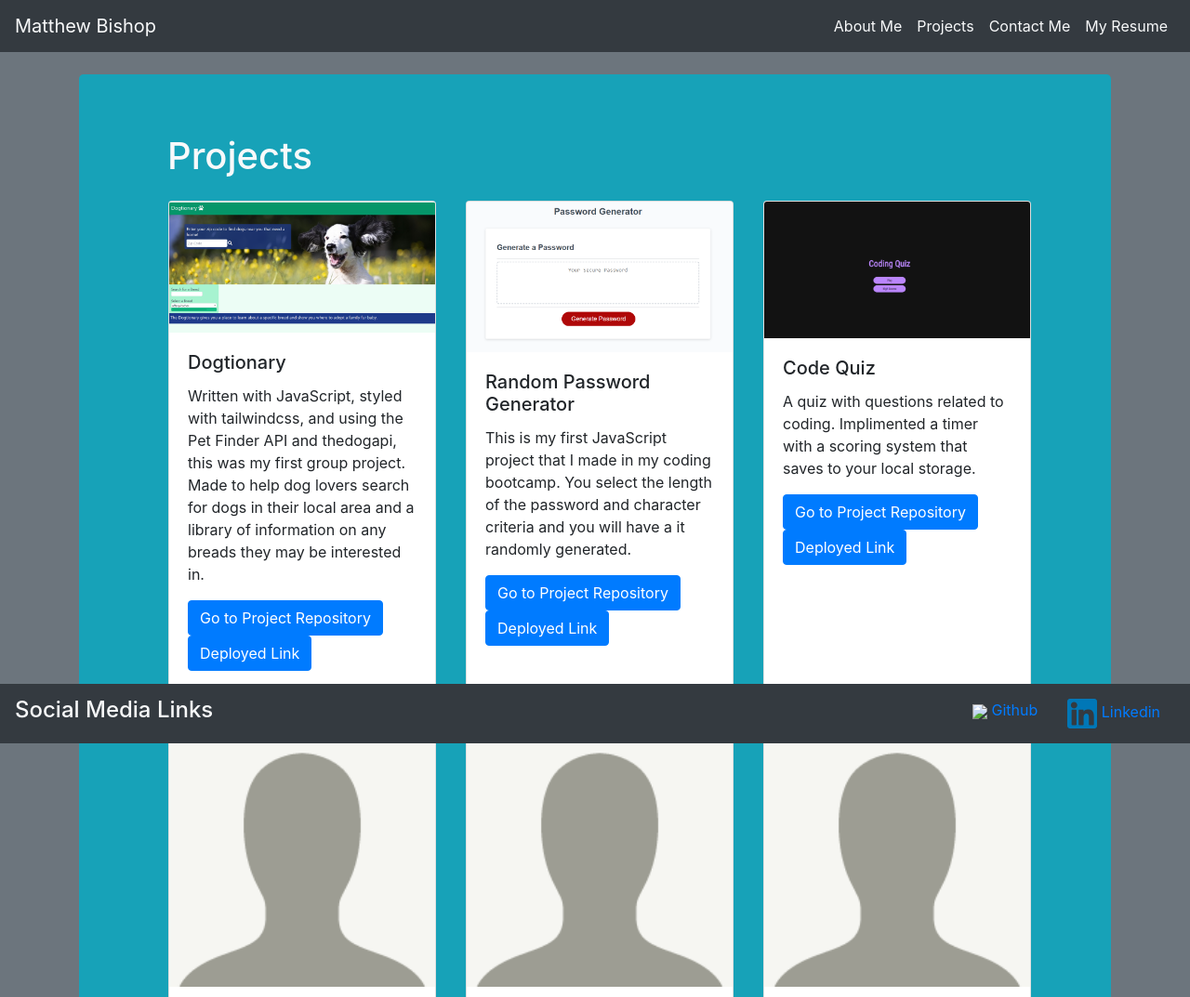
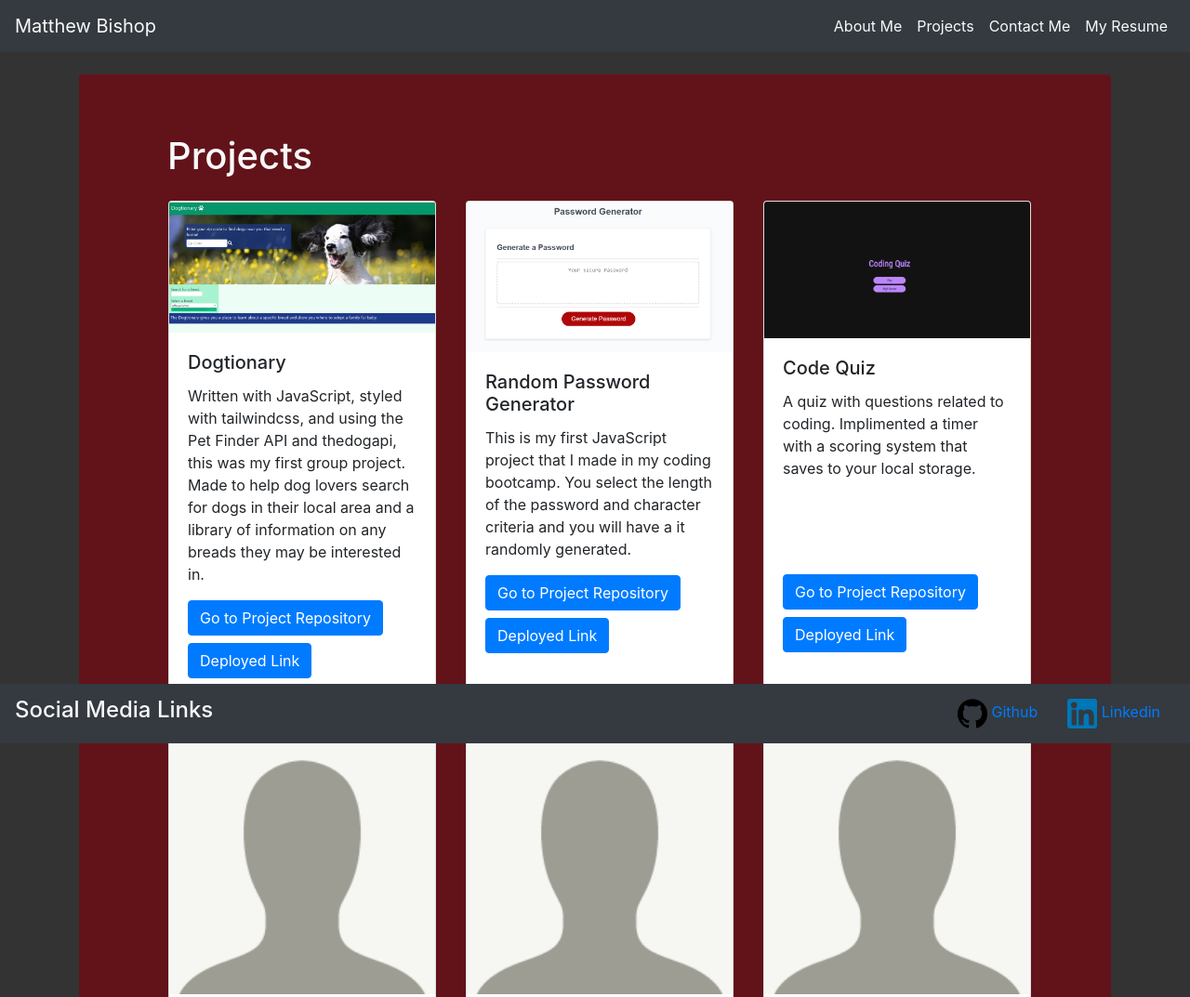
Before and after one commit to MTBishop/Portfolio, a website: page public/portfolio.html in a window 1280 px wide. Shown: the top 1073 px of the page at 93% size. Drawn offline with nearby package versions, Linux system fonts and the light colour scheme; the site is published under a folder, as on GitHub Pages, so addresses that start at the root find nothing.

Commit message:
fixed gh logo

```diff
--- a/public/portfolio.html
+++ b/public/portfolio.html
@@ -8,7 +8,7 @@
     <link rel="stylesheet" href="https://cdn.jsdelivr.net/npm/bootstrap@4.5.3/dist/css/bootstrap.min.css"
         integrity="sha384-TX8t27EcRE3e/ihU7zmQxVncDAy5uIKz4rEkgIXeMed4M0jlfIDPvg6uqKI2xXr2" crossorigin="anonymous">
     <!-- Local CSS -->
-    <link rel="stylesheet" href="/Assets/portfoliostyle.css">
+    <link rel="stylesheet" href="./Assets/portfoliostyle.css">
     <title>My Portfolio</title>
 </head>
 
@@ -131,10 +131,10 @@
                 <h4>Social Media Links</h4>
                 <nav class="nav justify-content-center">
                     <a class="nav-link" href="https://github.com/mtbishop" target="_blank"><img
-                            src="/Assets/Images/GH logo.png" width="32px">
+                            src="./Assets/Images/GH logo.png" width="32px">
                         Github</a>
                     <a class="nav-link" href="https://www.linkedin.com/in/matthew-t-bishop/" target="_blank"><img
-                            src="Assets/Images/LI logo.png" width="32px">
+                            src="./Assets/Images/LI logo.png" width="32px">
                         Linkedin</a>
                 </nav>
             </nav>
```
Also changed, not shown: public/contact.html (+3 -3 lines), public/index.html (+3 -3 lines).
